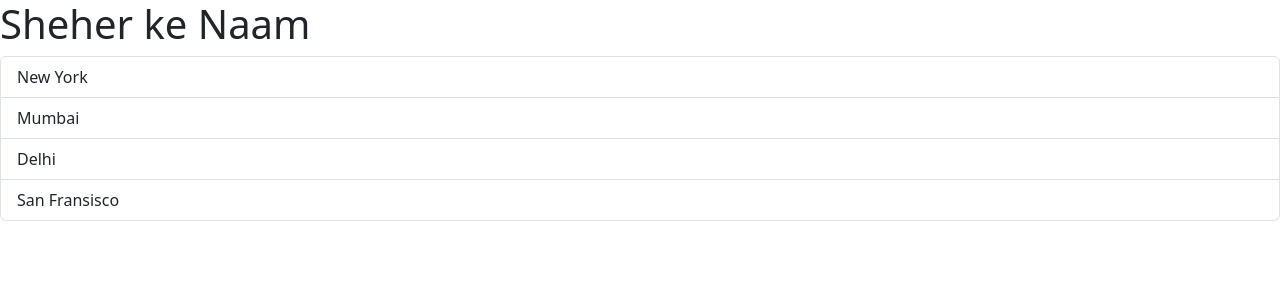
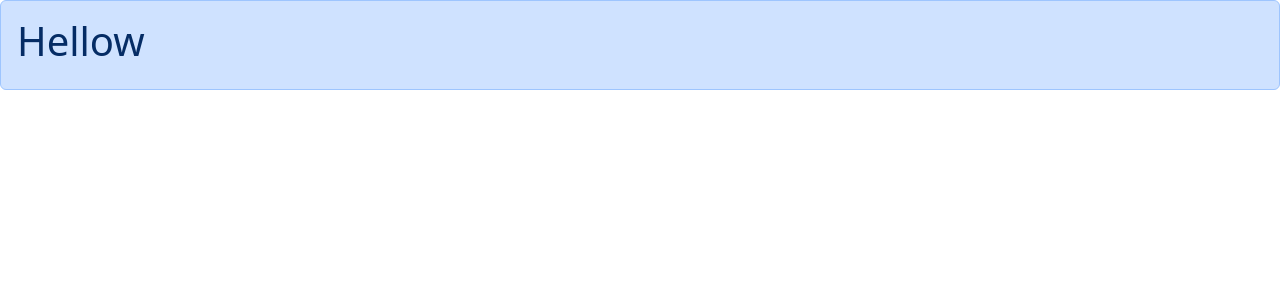
Before and after one commit to Prasad1-S/Learning_React, a React app in the folder react-app/: page / in a window 1280 px wide. Shown: the top 300 px of the page. Built offline with nearby package versions, Linux system fonts and the light colour scheme; the HTML template or start-up script is replaced by a standard one.

Commit message:
implemented passing children to using reactnode

```diff
--- a/react-app/src/App.tsx
+++ b/react-app/src/App.tsx
@@ -1,10 +1,15 @@
 import ListGroup from "./components/ListGroup";
+import Alert from "./components/Alert"
 function App(){
   let item:string[] = ["New York", "Mumbai", "Delhi", "San Fransisco"];
   const HandleSelectItem = (item:string)=>{
     console.log(item);
   }
 
-  return <div><ListGroup items={item} heading="Sheher ke Naam" onSelectItem={HandleSelectItem}/></div>
+  return <div>
+            <Alert>
+              <h1>Hellow</h1>
+            </Alert>
+          </div>
 }
 export default App;
--- /dev/null
+++ b/react-app/src/components/Alert.tsx
@@ -0,0 +1,11 @@
+import type { ReactNode } from "react";
+
+interface Prop{
+    children: ReactNode;
+}
+
+function Alert({children}: Prop){
+    return <div className="alert alert-primary">{children}</div>;
+}
+
+export default Alert;
```
